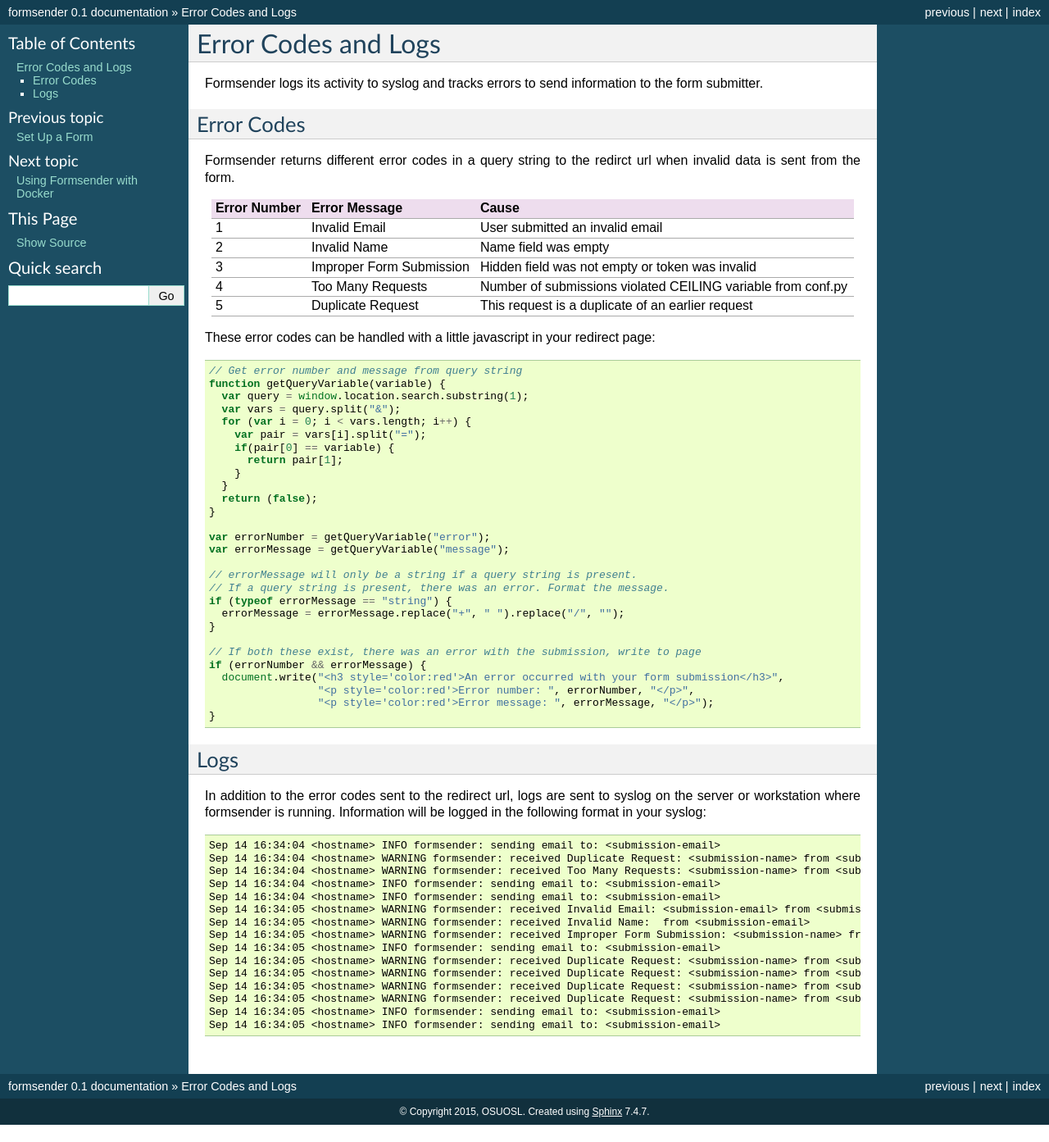
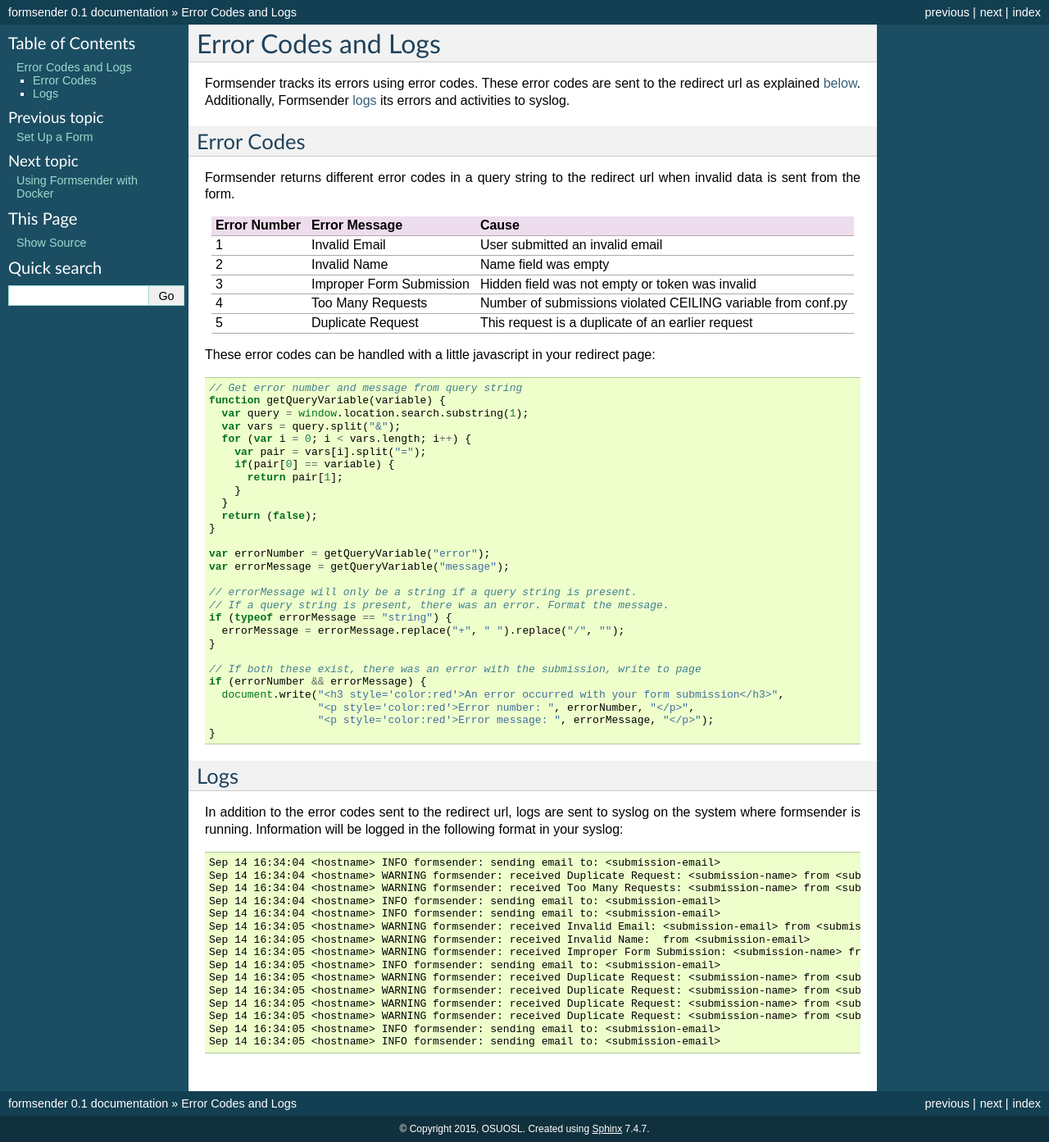
Before and after one commit to osuosl/formsender, a Sphinx documentation site: the page built from docs/source/errorcodes.rst, in a window 1280 px wide. Shown: the whole page at 82% size. Built offline with Sphinx 7.4.7, drawn with Linux system fonts in a browser that asks for light colours; before the commit the page ends 1372 px from its top, so only the background shows below that.

Commit message:
Clarified confusing sentences

```diff
--- a/docs/source/errorcodes.rst
+++ b/docs/source/errorcodes.rst
@@ -3,13 +3,16 @@
 Error Codes and Logs
 ====================
 
-Formsender logs its activity to syslog and tracks errors to send information to
-the form submitter.
+Formsender tracks its errors using error codes. These error codes are sent to
+the redirect url as explained `below`_. Additionally, Formsender `logs`_ its
+errors and activities to syslog.
+
+.. _below:
 
 Error Codes
 -----------
 
-Formsender returns different error codes in a query string to the redirct url
+Formsender returns different error codes in a query string to the redirect url
 when invalid data is sent from the form.
 
 ============   ========================    =============================================================
@@ -55,12 +58,14 @@
                      "<p style='color:red'>Error message: ", errorMessage, "</p>");
     }
 
+.. _logs:
+
 Logs
 ----
 
 In addition to the error codes sent to the redirect url, logs are sent to syslog
-on the server or workstation where formsender is running. Information will be
-logged in the following format in your syslog:
+on the system where formsender is running. Information will be logged in the
+following format in your syslog:
 
 .. code-block:: none
 
```
